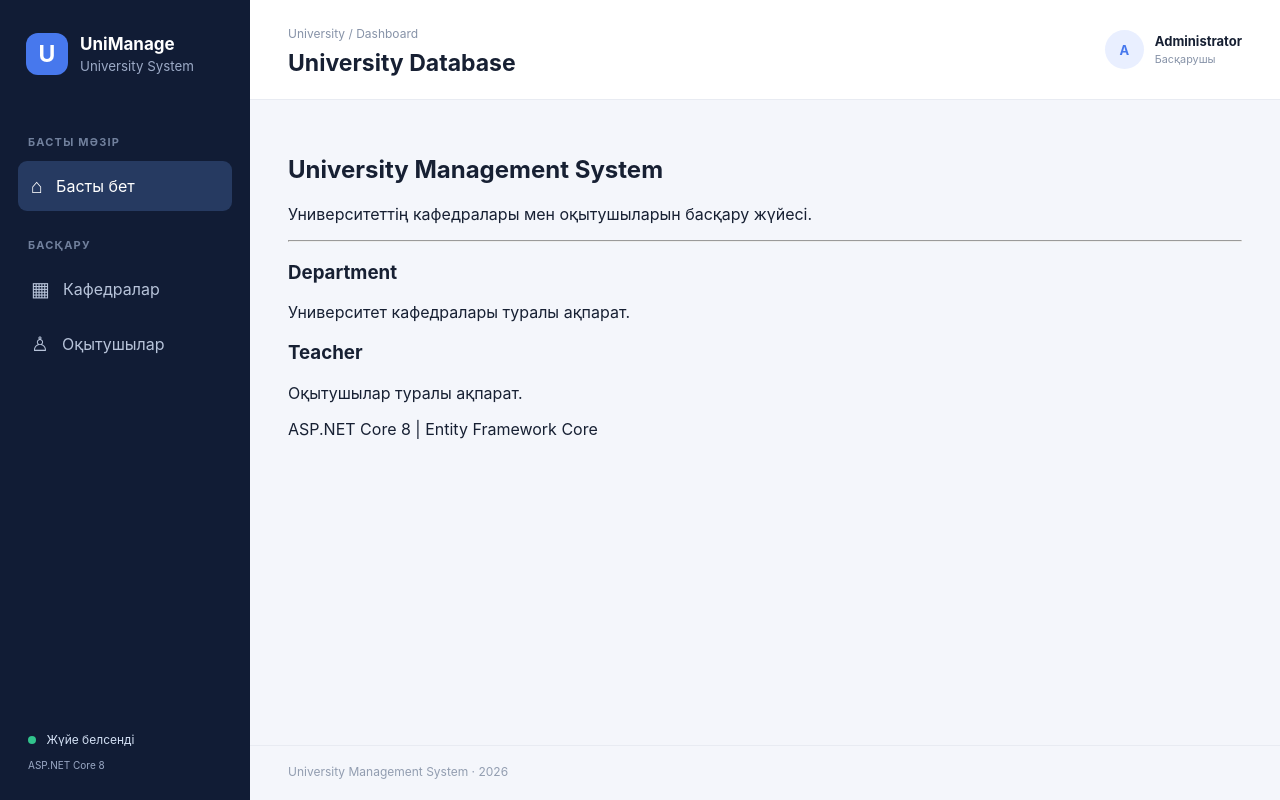
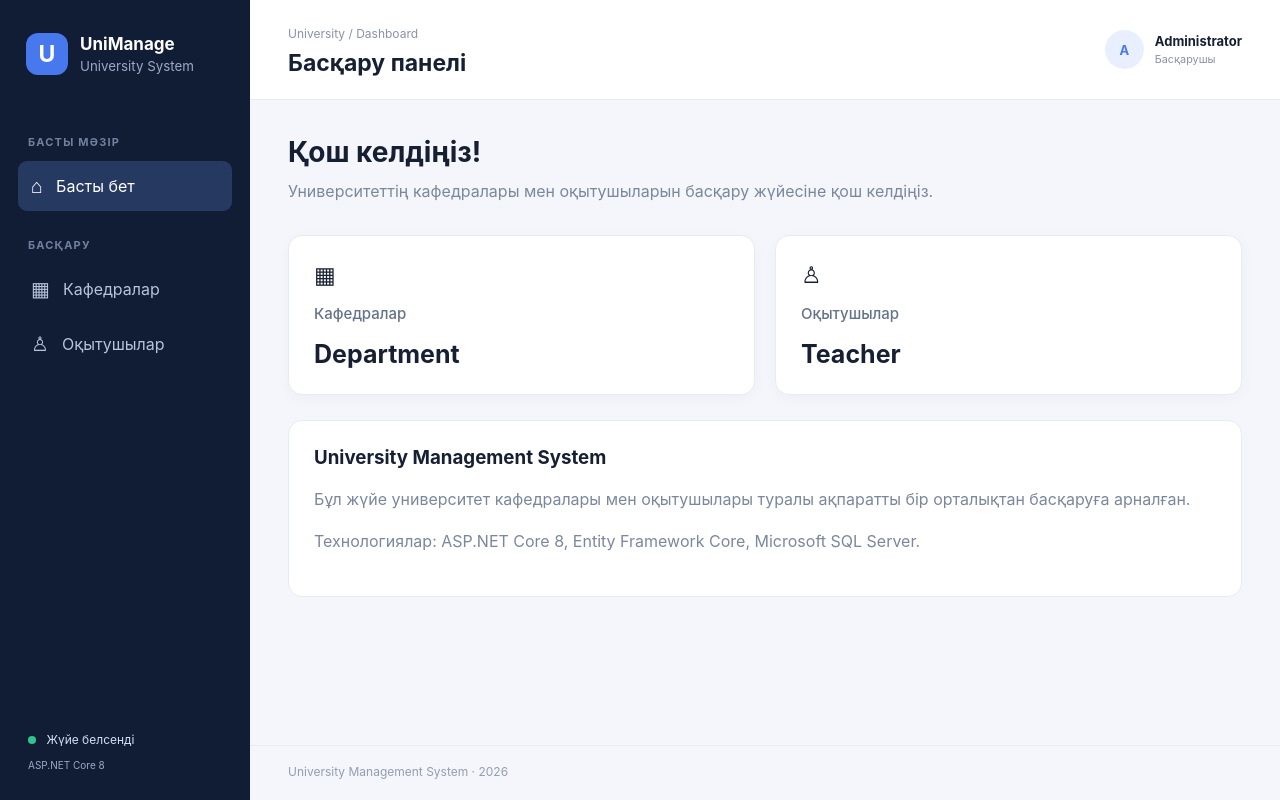
Before and after one commit to Baxa2367/UniversityDbApp, an ASP.NET Core app: page / in a window 1280 px wide. Run offline with ASP.NET Core 8, Linux system fonts and the light colour scheme; the project's own start-up code is not run, and a stand-in starts its controllers and pages.

Commit message:
Localize Index.cshtml to Kazakh language
Updated the title and content to reflect the Kazakh language and improved the welcome message.

```diff
--- a/Views/Home/Index.cshtml
+++ b/Views/Home/Index.cshtml
@@ -1,37 +1,38 @@
 
 @{
-    ViewData["Title"] = "University Database";
+    ViewData["Title"] = "Басқару панелі";
 }
 
-<div class="container mt-5">
-    <div class="text-center">
-        <h1>University Management System</h1>
+<div class="welcome">
+    <h1>Қош келдіңіз!</h1>
+    <p>
+        Университеттің кафедралары мен оқытушыларын
+        басқару жүйесіне қош келдіңіз.
+    </p>
+</div>
 
-        <p class="lead">
-            Университеттің кафедралары мен оқытушыларын
-            басқару жүйесі.
-        </p>
+<div class="stats">
+    <div class="stat-card">
+        <div class="stat-icon">▦</div>
+        <h3>Кафедралар</h3>
+        <p>Department</p>
+    </div>
 
-        <hr />
-
-        <div class="row mt-4">
-            <div class="col-md-6">
-                <div class="card p-4 shadow-sm">
-                    <h3>Department</h3>
-                    <p>Университет кафедралары туралы ақпарат.</p>
-                </div>
-            </div>
-
-            <div class="col-md-6">
-                <div class="card p-4 shadow-sm">
-                    <h3>Teacher</h3>
-                    <p>Оқытушылар туралы ақпарат.</p>
-                </div>
-            </div>
-        </div>
-
-        <p class="mt-4 text-muted">
-            ASP.NET Core 8 | Entity Framework Core
-        </p>
+    <div class="stat-card">
+        <div class="stat-icon">♙</div>
+        <h3>Оқытушылар</h3>
+        <p>Teacher</p>
     </div>
 </div>
+
+<div class="info-panel">
+    <h3>University Management System</h3>
+    <p>
+        Бұл жүйе университет кафедралары мен оқытушылары
+        туралы ақпаратты бір орталықтан басқаруға арналған.
+    </p>
+    <p>
+        Технологиялар: ASP.NET Core 8, Entity Framework Core,
+        Microsoft SQL Server.
+    </p>
+</div>
```
